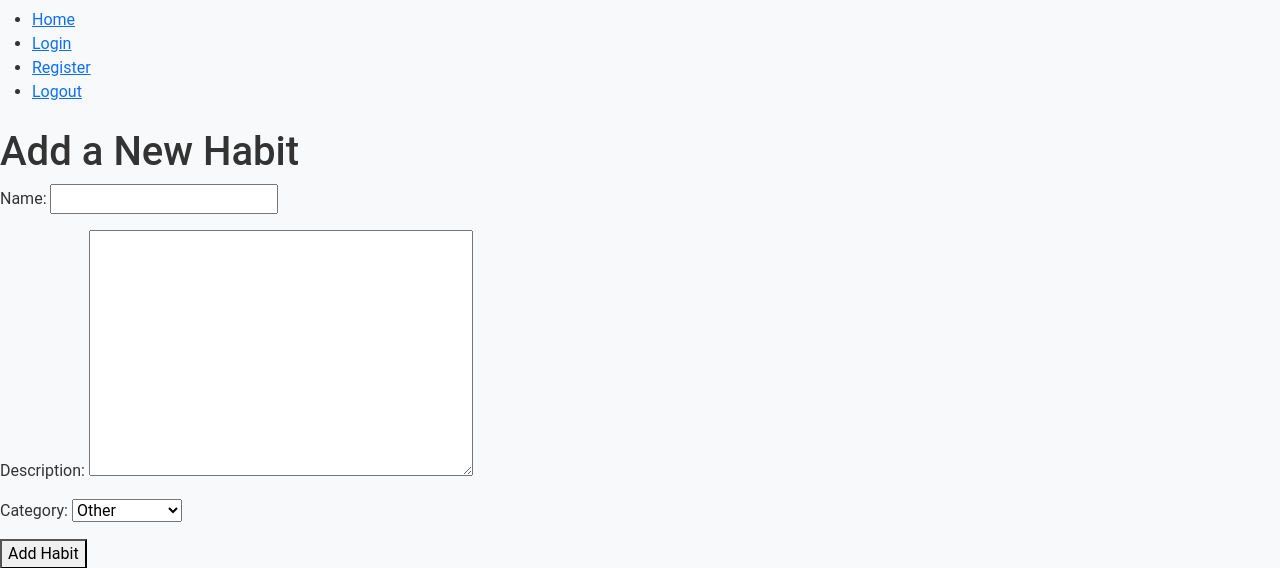
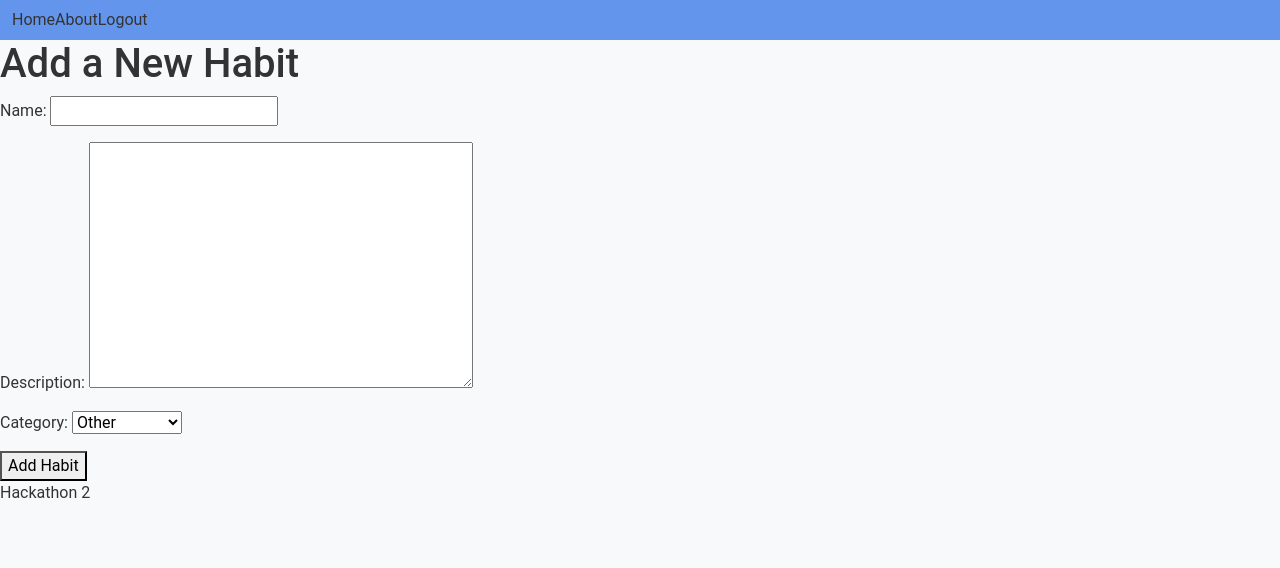
Before and after one commit to Georgeburn94/streakly, a Django app: page /add/ in a window 1280 px wide. Shown: the top 568 px of the page. Run offline with Django 4.2, Linux system fonts and the light colour scheme; a user stored in the database is signed in.

Commit message:
Changes made to navbar, have to edit more later when accounts section added (for login/logout

```diff
--- a/static/css/styles.css
+++ b/static/css/styles.css
@@ -7,6 +7,10 @@ body {
     margin: 0;
     padding: 0;
     box-sizing: border-box;
+}
+
+.navbar { /* Temporary css class, if not needed */
+    background-color: cornflowerblue;
 }
 
 /* @media query {
--- a/streakly/templates/base.html
+++ b/streakly/templates/base.html
@@ -6,7 +6,8 @@
 <head>
     <meta charset="UTF-8">
     <meta name="viewport" content="width=device-width, initial-scale=1.0">
-    <meta name="description" content="Streakly is a habit tracking website that can help you build good habits with friends">
+    <meta name="description"
+        content="Streakly is a habit tracking website that can help you build good habits with friends">
     <meta name="keywords" content="habit, habit tracking, habit building, habit tracker, habit tracker with friends">
 
     <title>{% block title %}My Website{% endblock %}</title>
@@ -16,7 +17,8 @@
     <!-- Favicon-->
 
     <!-- Bootstrap CSS -->
-    <link href="https://cdn.jsdelivr.net/npm/bootstrap@5.3.3/dist/css/bootstrap.min.css" rel="stylesheet" integrity="sha384-QWTKZyjpPEjISv5WaRU9OFeRpok6YctnYmDr5pNlyT2bRjXh0JMhjY6hW+ALEwIH" crossorigin="anonymous">
+    <link href="https://cdn.jsdelivr.net/npm/bootstrap@5.3.3/dist/css/bootstrap.min.css" rel="stylesheet"
+        integrity="sha384-QWTKZyjpPEjISv5WaRU9OFeRpok6YctnYmDr5pNlyT2bRjXh0JMhjY6hW+ALEwIH" crossorigin="anonymous">
 
     <!-- Custom CSS -->
     <link rel="stylesheet" href="{% static 'css/styles.css' %}">
@@ -25,15 +27,41 @@
 <body class="">
     <header>
         <!-- Navbar -->
-        <nav class="navbar">
-            <ul>
-                <li><a href="{% url 'home' %}">Home</a></li>
-                <li><a href="{% url 'account_login' %}">Login</a></li> <!-- About page? then move login and register to separate spaces, -->
-                <li><a href="{% url 'account_signup' %}">Register</a></li> <!-- So that Logout can be deleted and only active whwn user is -->
-                <li><a href="{% url 'account_logout' %}">Logout</a></li> <!-- logged in? -->
-            </ul>
+        <nav class="navbar navbar-expand-lg">
+            <div class="container-fluid">
+                <button class="navbar-toggler" type="button" data-bs-toggle="collapse" data-bs-target="#navbarText"
+                    aria-controls="navbarText" aria-expanded="false" aria-label="Toggle navigation">
+                    <span class="navbar-toggler-icon"></span>
+                </button>
+                <div class="collapse navbar-collapse" id="navbarNav">
+                    <ul class="navbar-nav me-auto mb-2 mb-lg-0">
+                        <li class="nav-item">Home
+
+                        </li>
+                        <li class="nav-item">About <!-- About page? then move login and register to separate spaces, so that logout can be deleted and only active when user is logged in -->
+
+                        </li>
+
+                        {% if user.is_authenticated %}
+                        <li class="nav-item">Logout
+
+                        </li>
+                        {% else %}
+                        <li class="nav-item">Register
+
+                        </li>
+
+                        <li class="nav-item">Login
+                            <!-- a hrefs inserted here when about section made -->
+
+                        </li>
+                        {% endif %}
+                    </ul>
+                </div>
+            </div>
         </nav>
     </header>
+
     <main class="">
         {% block content %}
         {% endblock %}
```
